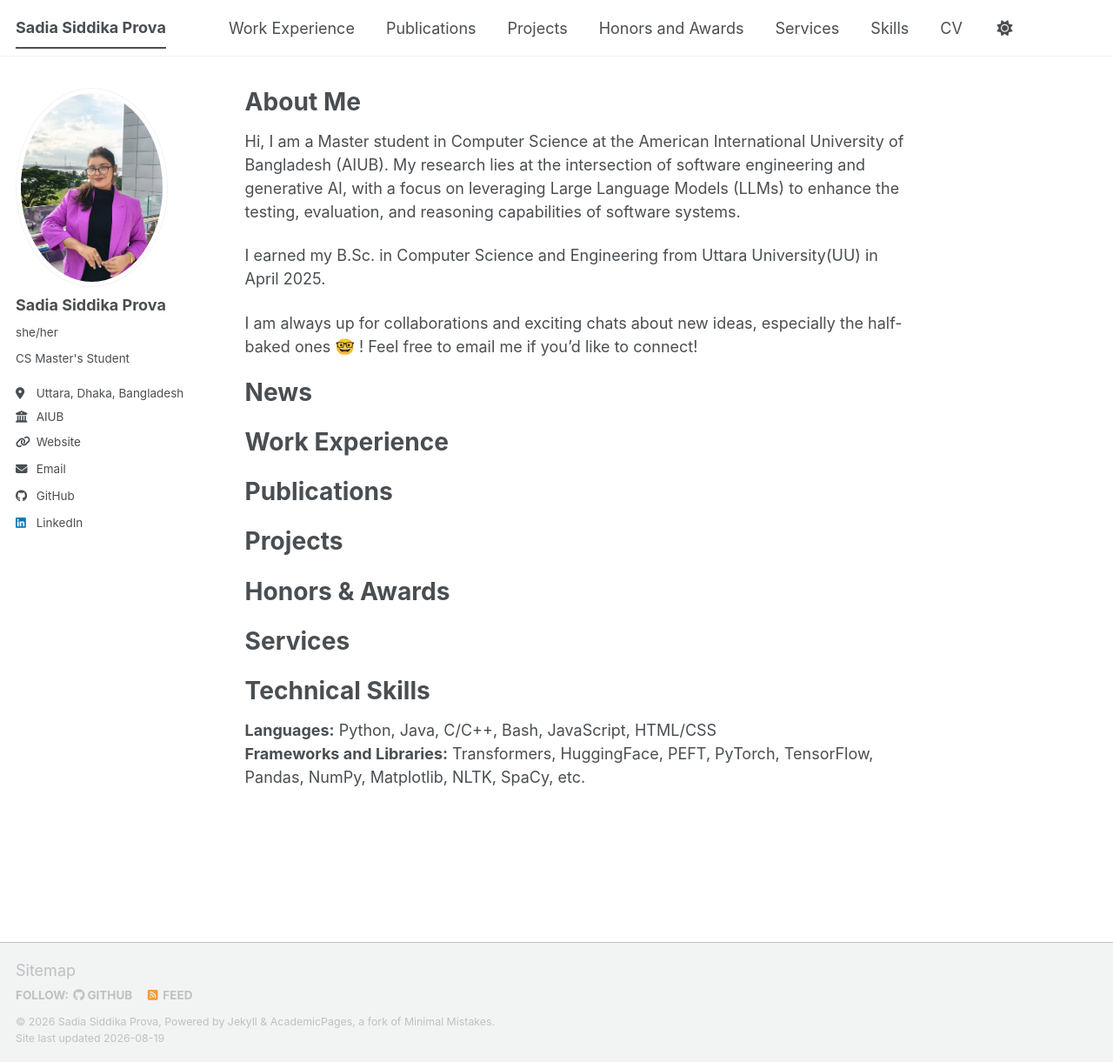
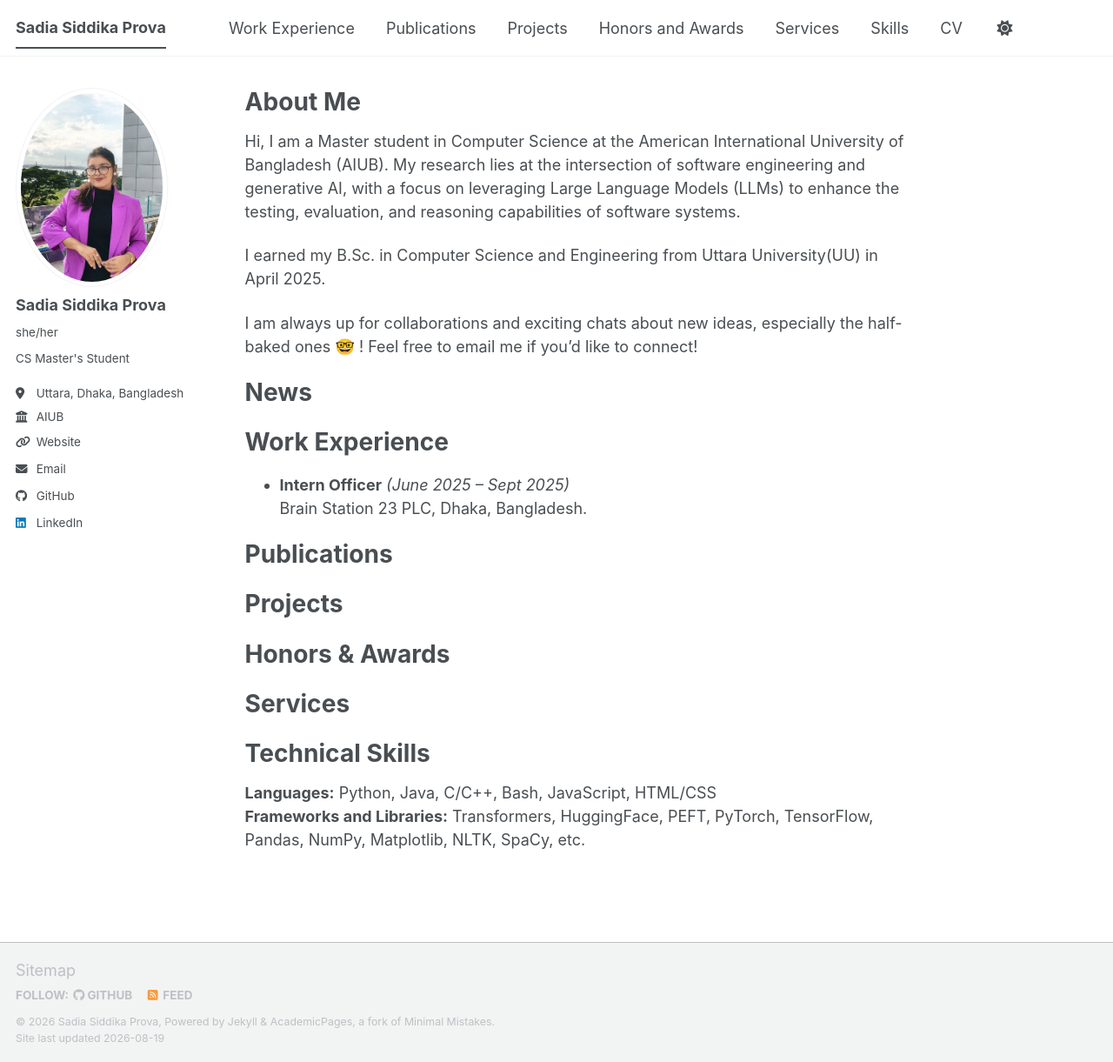
Before and after one commit to sadiaprova12/sadiaprova12.github.io, a Jekyll site: the page built from _pages/about.md, in a window 1280 px wide and 1221 px high. Shown: the whole window at 87% size. Built offline with Jekyll 4.4.1, drawn with Linux system fonts in a browser that asks for light colours; a script bundle is joined from its source files by our own code; library files that are not in the unit come from our copies.

Commit message:
work experience

```diff
--- a/_pages/about.md
+++ b/_pages/about.md
@@ -35,15 +35,10 @@ redirect_from:
 <span id="experience"></span>
 # Work Experience
 
-<!-- - **Graduate Research Assistant** *(Aug 2024 – Present)*
-  LESS Lab, University of Virginia
-  Advisor: <a href="https://matthewbdwyer.github.io/">Prof. Matthew B. Dwyer</a>
+- **Intern Officer** *(June 2025 – Sept 2025)*
+  Brain Station 23 PLC, Dhaka, Bangladesh.
+  <!-- Website: <a href="https://matthewbdwyer.github.io/">Prof. Matthew B. Dwyer</a> -->
 
-- **Lecturer (On Leave)** *(Jun 2023 – Present)*
-  Department of Computer Science and Engineering, BRAC University
-
-- **Remote Research Collaborator** *(Jun 2023 – Dec 2023)*
-  Security and Software Engineering (S2E) Lab, University of Notre Dame, Indiana -->
 
 
 <span id="publications"></span>
```
